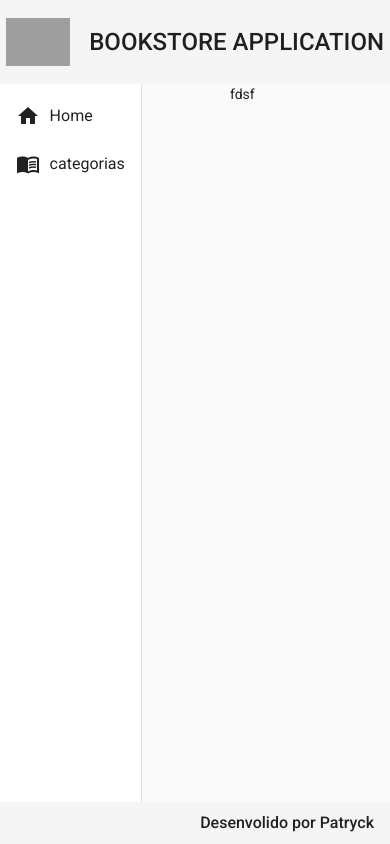
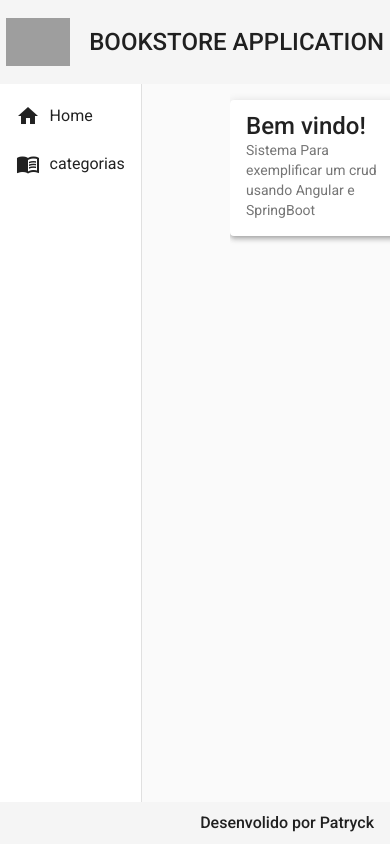
Before and after one commit to patryckLisboa/bookstore-front, an Angular app: page / in a window 390 px wide. Built offline with nearby package versions, Linux system fonts and the light colour scheme; grey boxes are pictures that could not be loaded.

Commit message:
home implementado com rota

```diff
--- a/src/app/app-routing.module.ts
+++ b/src/app/app-routing.module.ts
@@ -1,7 +1,12 @@
 import { NgModule } from '@angular/core';
 import { RouterModule, Routes } from '@angular/router';
-
-const routes: Routes = [];
+import { HomeComponent } from './components/views/home/home.component'
+const routes: Routes = [
+  {
+    path: '',
+    component: HomeComponent
+  }
+];
 
 @NgModule({
   imports: [RouterModule.forRoot(routes)],
--- a/src/app/app.component.html
+++ b/src/app/app.component.html
@@ -1,3 +1,3 @@
 <app-header></app-header> <!--componente-->
 <app-footer></app-footer>
-<app-nav> </app-nav> <!-- nome que é gerado por padrão pelo angular -(nomedo componente)-->
+<app-nav></app-nav> <!-- nome que é gerado por padrão pelo angular -(nomedo componente)-->
--- a/src/app/components/templates/nav/nav.component.html
+++ b/src/app/components/templates/nav/nav.component.html
@@ -1,7 +1,7 @@
 <mat-sidenav-container class="container">
     <mat-sidenav mode="side" opened>
         <mat-nav-list>
-            <a mat-list-item>
+            <a routerLink="" mat-list-item> <!--quando router for vazio, é pq está no home "/"-->
                 <i class="material-icons">home</i>
                 Home
             </a>
@@ -13,6 +13,6 @@
     </mat-sidenav>
 
     <mat-sidenav-content>
-        fdsf
+        <router-outlet></router-outlet> <!-- Quando clicar no link home, vai renderizar aqui-->
     </mat-sidenav-content>
 </mat-sidenav-container>
--- /dev/null
+++ b/src/app/components/views/home/home.component.css
@@ -0,0 +1,17 @@
+.home {
+    width: 95%;
+    margin: 1rem auto;
+
+}
+
+@media(max-width: 450px){
+    .home{
+        width: 70%;
+    }
+}
+
+@media(max-width: 770px){
+    .home{
+        width: 90%;
+    }
+}
--- /dev/null
+++ b/src/app/components/views/home/home.component.html
@@ -0,0 +1,4 @@
+<mat-card class="home mat-elevation-z4">
+    <mat-card-title class="title">Bem vindo!</mat-card-title>
+    <mat-card-subtitle class="subtitle">Sistema Para exemplificar um crud usando Angular e SpringBoot</mat-card-subtitle>
+</mat-card>
--- /dev/null
+++ b/src/app/components/views/home/home.component.ts
@@ -0,0 +1,15 @@
+import { Component, OnInit } from '@angular/core';
+
+@Component({
+  selector: 'app-home',
+  templateUrl: './home.component.html',
+  styleUrls: ['./home.component.css']
+})
+export class HomeComponent implements OnInit {
+
+  constructor() { }
+
+  ngOnInit(): void {
+  }
+
+}
```
Also changed, not shown: src/app/app.module.ts (+6 -2 lines).
